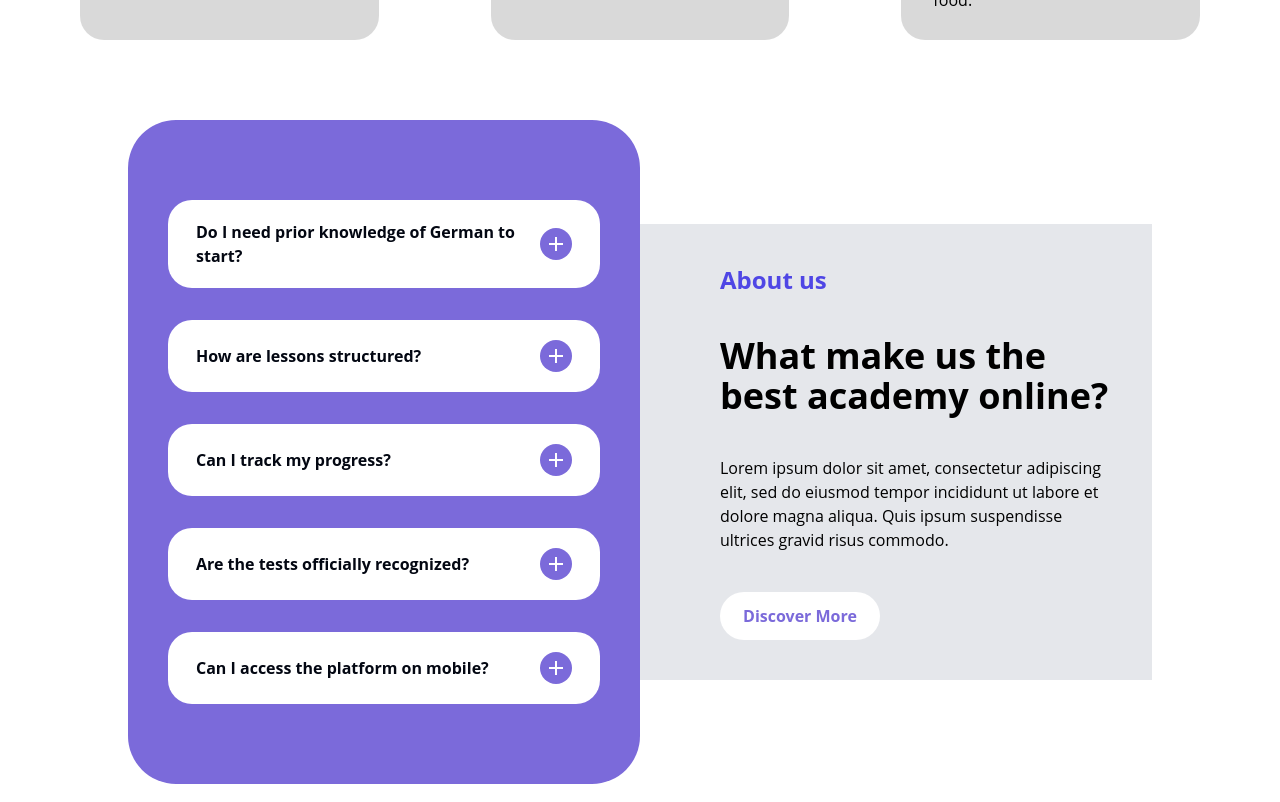
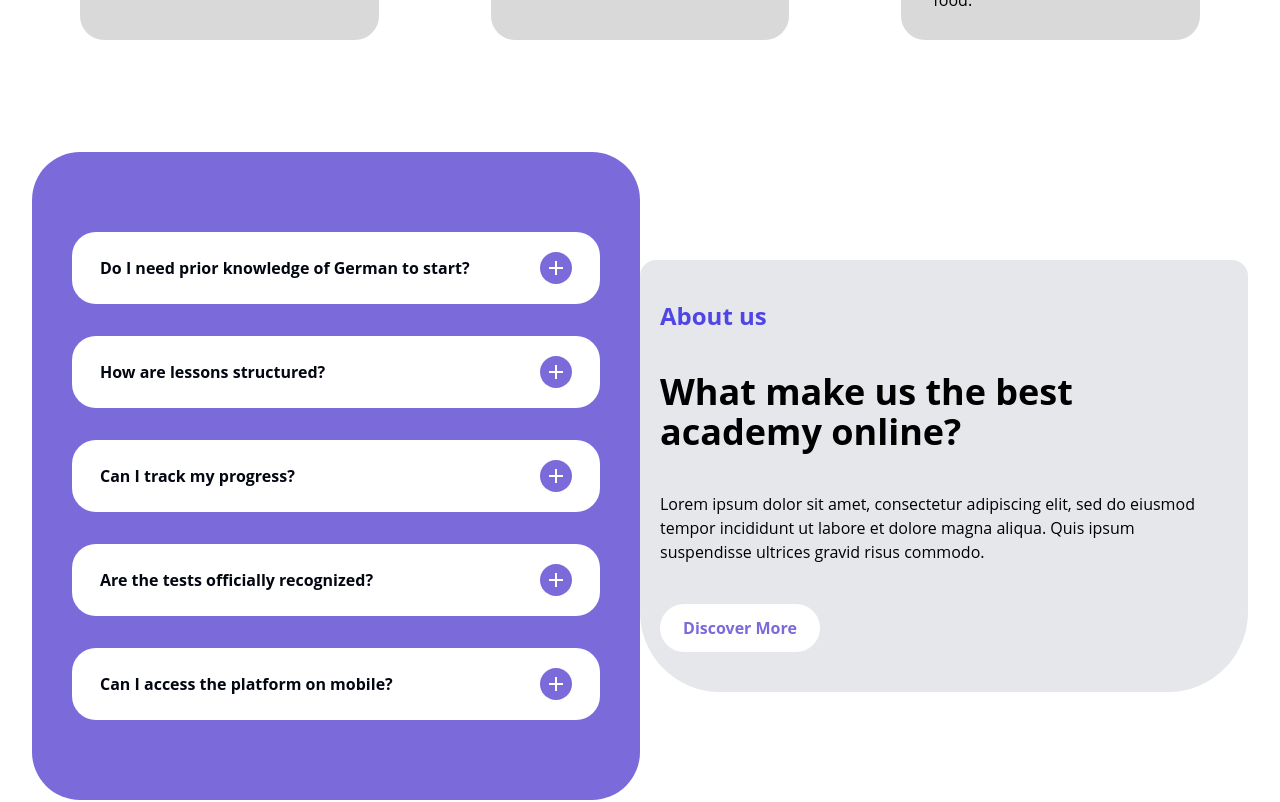
Before and after one commit to Batoul-Kazak/DeutschSchnell, a React (Vite) app: page / in a window 1280 px wide. Shown: the part 1400-2202 px from the top of the page. Built offline with nearby package versions, Linux system fonts and the light colour scheme; a web font is replaced by a local one.

Commit message:
quick fix

```diff
--- a/src/components/ServicesSection/ServicesSection.tsx
+++ b/src/components/ServicesSection/ServicesSection.tsx
@@ -87,8 +87,8 @@ const ServicesSection = () => {
                 </div>
             ))}
         </div>
-        <div className="flex place-content-center place-items-center place-self-center w-[80%]">
-            <div className="flex flex-col gap-8 px-10 bg-my-violet py-[5rem] rounded-[3rem] w-[50%]">
+        <div className="flex md:flex-row flex-col-reverse  place-content-center place-items-center place-self-center w-full p-[1rem] md:p-[2rem]">
+            <div className="flex flex-col gap-8 px-10 bg-my-violet py-[5rem] rounded-[3rem] md:w-[65%] lg:w-[50%]">
                 {germanFaqs.map((item, i) => (
                     <div key={item.id} className="flex flex-col gap-5 font-bold bg-white rounded-3xl place-content-center place-items-center px-7">
                         <div className="flex justify-between w-full gap-5 mt-5 align-middle place-items-center">
@@ -104,7 +104,7 @@ const ServicesSection = () => {
                     </div>
                 ))}
             </div>
-            <div className="flex flex-col gap-10 p-10 pl-20 bg-gray-200 place-content-center w-[50%]">
+            <div className="flex flex-col gap-10 p-10 pl-20 bg-gray-200 place-content-center rounded-t-[1rem] rounded-b-[5rem] md:pl-5 md:w-[35%] lg:w-[50%]">
                 <h3 className="text-2xl font-bold text-indigo-600">About us</h3>
                 <h1 className="text-4xl font-bold">What make us the best academy online?</h1>
                 <p>Lorem ipsum dolor sit amet, consectetur adipiscing elit, sed do eiusmod tempor incididunt ut labore et dolore magna aliqua. Quis ipsum suspendisse ultrices gravid risus commodo.</p>
```
